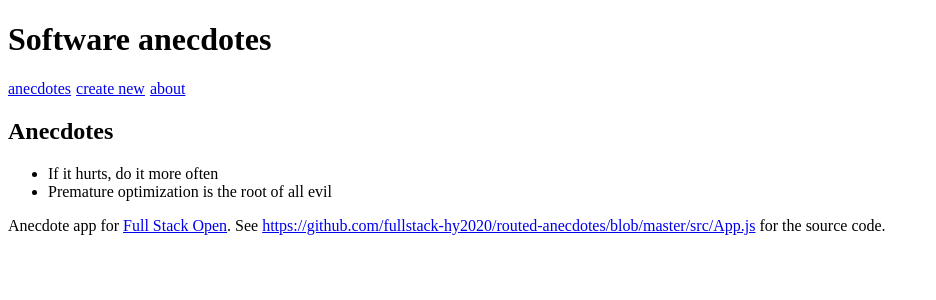
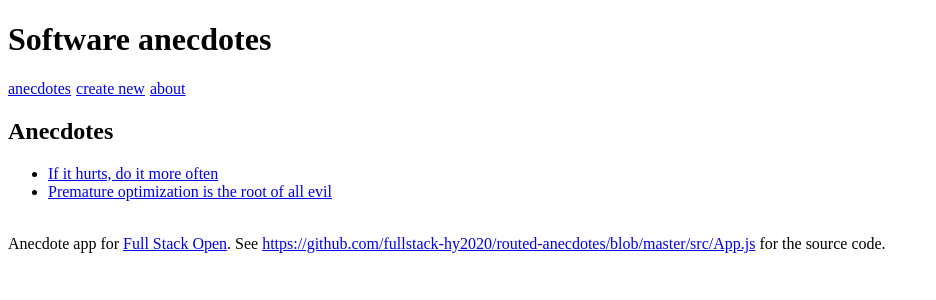
Before and after one commit to vitiligo610/fullstackopen, a React (Vite) app in the folder part7/routed-anecdotes/: page / in a window 1280 px wide. Shown: the top 300 px of the page, without its empty margins (0-936 px from the left). Built offline with nearby package versions, Linux system fonts and the light colour scheme.

Commit message:
Complete exercise 7.2

```diff
--- a/part7/routed-anecdotes/src/App.jsx
+++ b/part7/routed-anecdotes/src/App.jsx
@@ -2,7 +2,8 @@ import { useState } from 'react'
 import {
   Routes,
   Route,
-  Link
+  Link,
+  useMatch
 } from 'react-router-dom'
 
 const Menu = () => {
@@ -22,8 +23,20 @@ const AnecdoteList = ({ anecdotes }) => (
   <div>
     <h2>Anecdotes</h2>
     <ul>
-      {anecdotes.map(anecdote => <li key={anecdote.id} >{anecdote.content}</li>)}
+      {anecdotes.map(anecdote => (
+        <li key={anecdote.id} >
+          <Link to={`/anecdotes/${anecdote.id}`}>{anecdote.content}</Link>
+        </li>
+      ))}
     </ul>
+  </div>
+)
+
+const Anecdote = ({ anecdote }) => (
+  <div>
+    <h2>{anecdote.content}</h2>
+    <p>has {anecdote.votes} votes</p>
+    <p>for more info see <a href={anecdote.info}>{anecdote.info}</a></p>
   </div>
 )
 
@@ -43,7 +56,8 @@ const About = () => (
 
 const Footer = () => (
   <div>
-    Anecdote app for <a href='https://fullstackopen.com/'>Full Stack Open</a>.
+    <br />
+    Anecdote app for <a href='https://fullstackopen.com/en'>Full Stack Open</a>.
 
     See <a href='https://github.com/fullstack-hy2020/routed-anecdotes/blob/master/src/App.js'>https://github.com/fullstack-hy2020/routed-anecdotes/blob/master/src/App.js</a> for the source code.
   </div>
@@ -127,14 +141,20 @@ const App = () => {
     setAnecdotes(anecdotes.map(a => a.id === id ? voted : a))
   }
 
+  const match = useMatch('/anecdotes/:id')
+  const anecdote = match
+    ? anecdotes.find(anecdote => anecdote.id === Number(match.params.id))
+    : null
+
   return (
     <div>
       <h1>Software anecdotes</h1>
       <Menu />
       <Routes>
+        <Route path='/anecdotes/:id' element={<Anecdote anecdote={anecdote} />} />
+        <Route path='/create' element={<CreateNew addNew={addNew} />} />
+        <Route path='/about' element={<About />} />
         <Route path='/' element={<AnecdoteList anecdotes={anecdotes} />} />
-        <Route path='/about' element={<About />} />
-        <Route path='/create' element={<CreateNew addNew={addNew} />} />
       </Routes>
       <Footer />
     </div>
```
